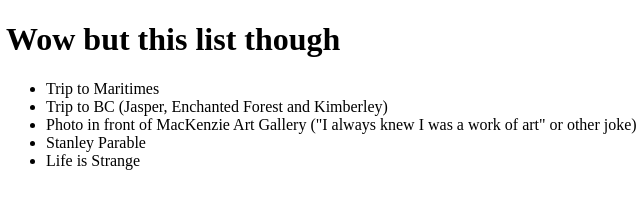
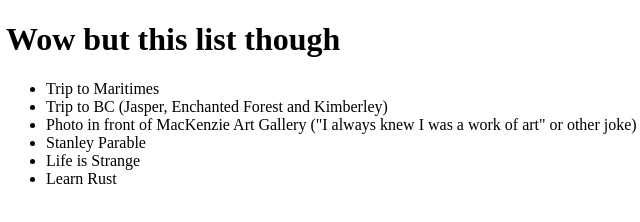
Before and after one commit to potassiumbromide/to-do, a plain HTML site: page index.html in a window 1280 px wide. Shown: the full height of the page, 2-642 px from the left. Drawn offline with Linux system fonts and the light colour scheme.

Commit message:
Add learn Rust to list

```diff
--- a/index.html
+++ b/index.html
@@ -16,6 +16,7 @@
       <li>Photo in front of MacKenzie Art Gallery ("I always knew I was a work of art" or other joke)</li>
       <li>Stanley Parable</li>
       <li>Life is Strange</li>
+      <li>Learn Rust</li>
     </ul>
   </main>
 
```
